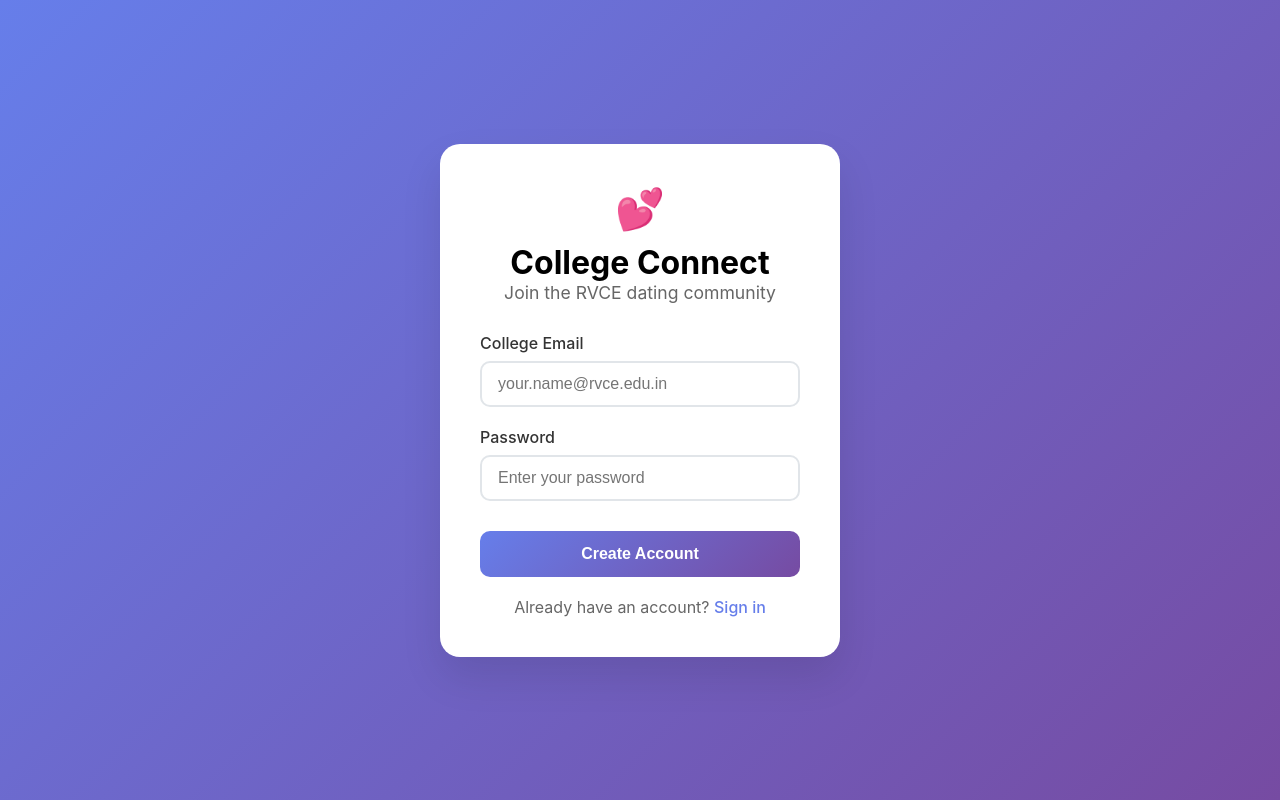
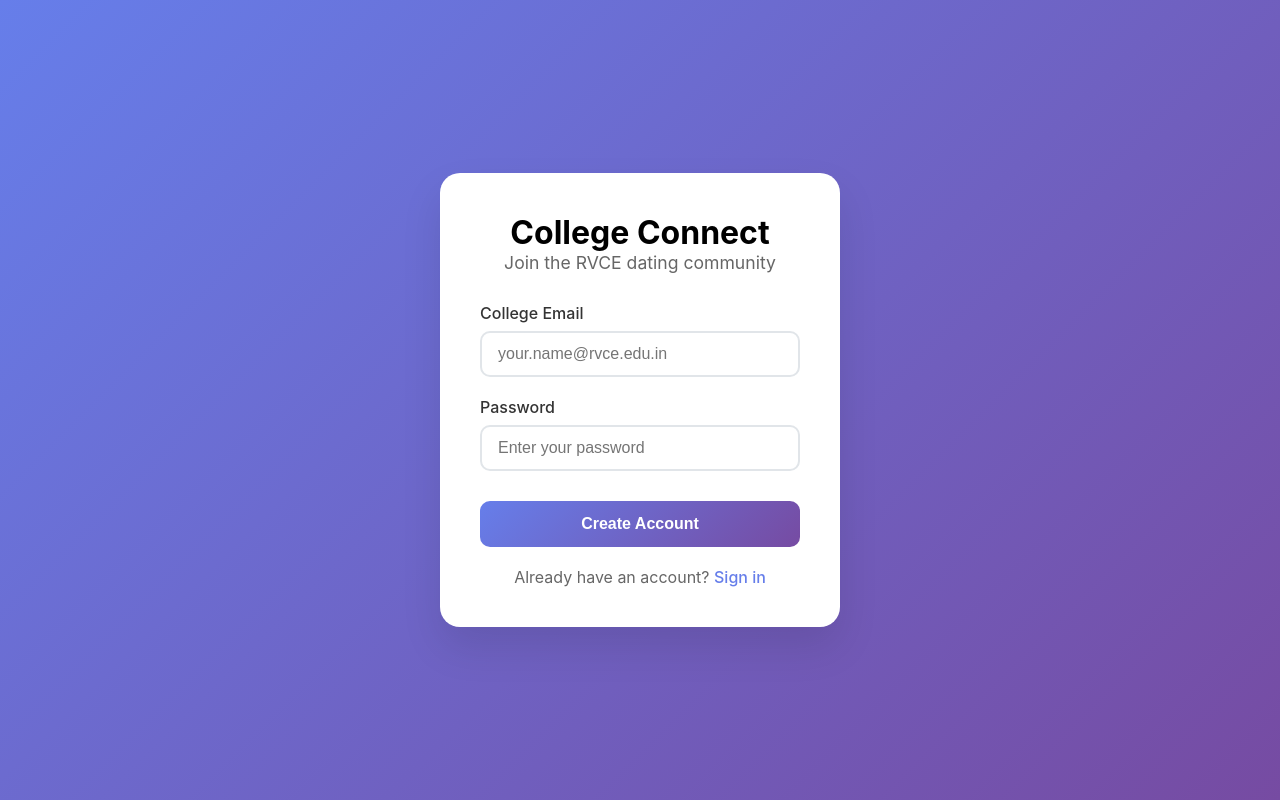
Before and after one commit to SachinKishorS/college-dating-app, a React (Create React App) app: page / in a window 1280 px wide. Built offline with nearby package versions, Linux system fonts and the light colour scheme; no server answers.

Commit message:
Remove heart symbol from login page

```diff
--- a/src/components/SignupPage.js
+++ b/src/components/SignupPage.js
@@ -124,7 +124,6 @@
 
   return (
     <div className="container">
-      <div className="logo">💕</div>
       <h1>College Connect</h1>
       <p className="subtitle">Join the RVCE dating community</p>
 
```
